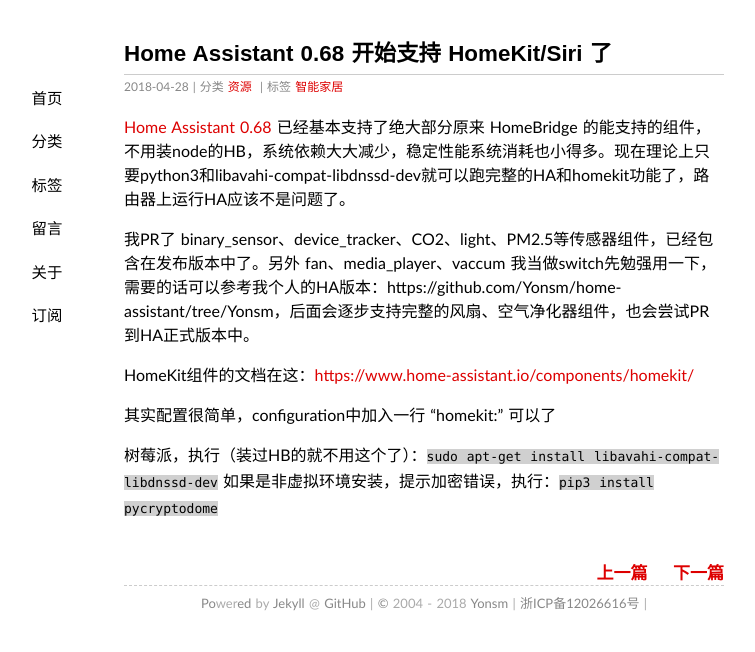
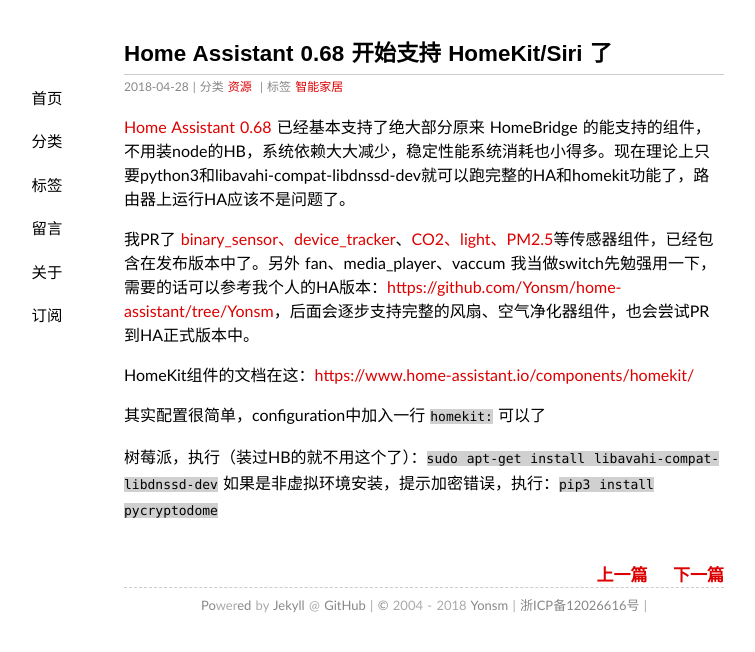
Before and after one commit to Yonsm/Yonsm.github.io, a Jekyll site: the page built from _posts/2018-04-28-homekit.md, in a window 1280 px wide. Shown: the top 652 px of the page, without its empty margins (216-971 px from the left). Built offline with Jekyll 4.4.1, drawn with Linux system fonts in a browser that asks for light colours; comment, search, counter and statistics services are not loaded; part of the change alters nothing that is shown.

```diff
--- a/_posts/2018-04-28-homekit.md
+++ b/_posts/2018-04-28-homekit.md
@@ -8,11 +8,11 @@ tags: 智能家居
 
 [Home Assistant 0.68](https://www.home-assistant.io/blog/2018/04/27/release-68/) 已经基本支持了绝大部分原来 HomeBridge 的能支持的组件，不用装node的HB，系统依赖大大减少，稳定性能系统消耗也小得多。现在理论上只要python3和libavahi-compat-libdnssd-dev就可以跑完整的HA和homekit功能了，路由器上运行HA应该不是问题了。
 
-我PR了 binary_sensor、device_tracker、CO2、light、PM2.5等传感器组件，已经包含在发布版本中了。另外 fan、media_player、vaccum 我当做switch先勉强用一下，需要的话可以参考我个人的HA版本：https://github.com/Yonsm/home-assistant/tree/Yonsm，后面会逐步支持完整的风扇、空气净化器组件，也会尝试PR到HA正式版本中。
+我PR了 [binary_sensor、device_tracker](https://github.com/home-assistant/home-assistant/pull/13735)、[CO2、light、PM2.5](https://github.com/home-assistant/home-assistant/pull/13804)等传感器组件，已经包含在发布版本中了。另外 fan、media_player、vaccum 我当做switch先勉强用一下，需要的话可以参考我个人的HA版本：[https://github.com/Yonsm/home-assistant/tree/Yonsm](https://github.com/Yonsm/home-assistant/tree/Yonsm)，后面会逐步支持完整的风扇、空气净化器组件，也会尝试PR到HA正式版本中。
 
 HomeKit组件的文档在这：[https://www.home-assistant.io/components/homekit/](https://www.home-assistant.io/components/homekit/)
 
-其实配置很简单，configuration中加入一行 “homekit:” 可以了
+其实配置很简单，configuration中加入一行 `homekit:` 可以了
 
 树莓派，执行（装过HB的就不用这个了）：`sudo apt-get install libavahi-compat-libdnssd-dev`
 如果是非虚拟环境安装，提示加密错误，执行：`pip3 install pycryptodome`
```
